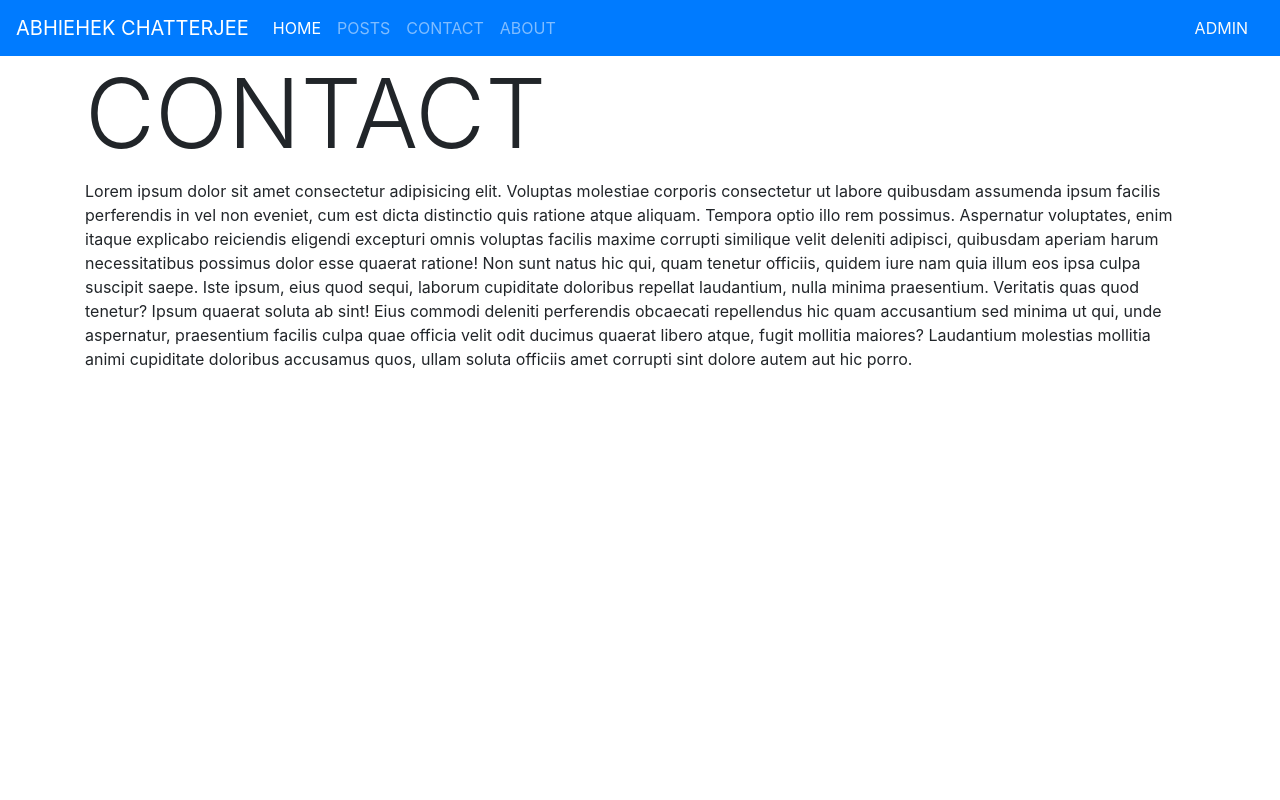
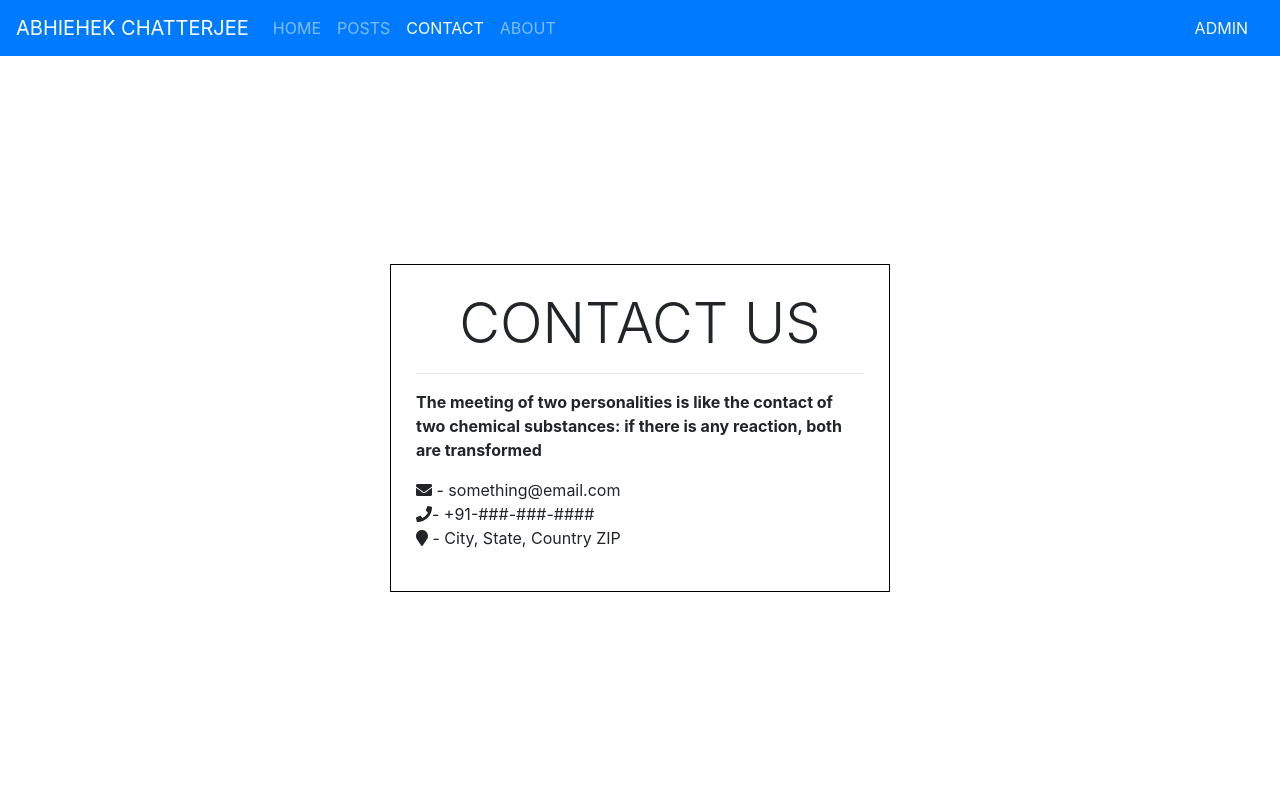
Before and after one commit to AbhisheksProject/personal-blog, a PHP site: page /contact.php in a window 1280 px wide. Run offline with PHP 8.4, Linux system fonts and the light colour scheme.

Commit message:
Some updates

```diff
--- a/public_html/admin/account.php
+++ b/public_html/admin/account.php
@@ -15,6 +15,7 @@
 ?>
 <?php include('../includes/head.php'); ?>
 <title><?php echo ucwords($me['name']); ?></title>
+<link href="../handlers/photo.php?key=<?php echo $me['id']; ?>" rel="icon" type="image/png" />
 <style>
     .hidden{
         display: none;
@@ -71,6 +72,8 @@
 <?php include('../includes/js.php'); ?>
 <script>
     $(document).ready(function(){
+        $('.nav-item').removeClass('active');
+        $('.account').addClass('active');
         $('#image').change(function(){
             $('#image').submit();
         });
--- a/public_html/admin/edit.php
+++ b/public_html/admin/edit.php
@@ -30,6 +30,7 @@
 ?>
 <?php include('../includes/head.php'); ?>
 <title><?php echo ucwords($me['name']); ?></title>
+<link href="../handlers/photo.php?key=<?php echo $me['id']; ?>" rel="icon" type="image/png" />
 </head>
 <body>
 <?php include('../includes/admin/admin_header.php'); ?>
@@ -45,8 +46,9 @@
 <?php include('../includes/js.php'); ?>
 <script>
     $(document).ready(function(){
+        $('.nav-item').removeClass('active');
+        $('.newpost').addClass('active');
         $('form').submit(function(e){
-
             e.preventDefault();
             var data = $(this).serialize() + '&id=<?php echo $data['id']; ?>';
             $.ajax({
--- a/public_html/admin/new.php
+++ b/public_html/admin/new.php
@@ -15,6 +15,7 @@
 ?>
 <?php include('../includes/head.php'); ?>
 <title><?php echo ucwords($me['name']); ?></title>
+<link href="../handlers/photo.php?key=<?php echo $me['id']; ?>" rel="icon" type="image/png" />
 </head>
 <body>
 <?php include('../includes/admin/admin_header.php'); ?>
@@ -30,6 +31,8 @@
 <?php include('../includes/js.php'); ?>
 <script>
     $(document).ready(function(){
+        $('.nav-item').removeClass('active');
+        $('.newpost').addClass('active');
         $('form').submit(function(e){
             e.preventDefault();
             $.ajax({
--- a/public_html/admin/post.php
+++ b/public_html/admin/post.php
@@ -19,6 +19,7 @@
 ?>
 <?php include('../includes/head.php'); ?>
 <title><?php echo ucwords($me['name']); ?></title>
+<link href="../handlers/photo.php?key=<?php echo $me['id']; ?>" rel="icon" type="image/png" />
 <style>
     .post-time{
         color: gray;
@@ -56,11 +57,12 @@
             }
         }
     ?>
-
     </div>
 <?php include('../includes/js.php'); ?>
 <script>
     $(document).ready(function(e){
+        $('.nav-item').removeClass('active');
+        $('.newpost').addClass('active');
         $('.delete').click(function(e){
             e.preventDefault();
             $.ajax({
--- a/public_html/contact.php
+++ b/public_html/contact.php
@@ -1,14 +1,50 @@
 <?php include('includes/head.php'); ?>
     <title>Abhishek Chatterjee</title>
+    <style>
+        body{
+            display: flex;
+            flex-direction: column;
+            width: 100%;
+            height: 100vh;
+        }
+        .bb{
+            flex: 1;
+            display: flex;
+            justify-content: center;
+            align-items: center;
+        }
+        .box{
+            border: 1px solid black;
+            width: 500px;
+            padding: 25px;
+        }
+    </style>
 </head>
 <body>
     <?php include('includes/header.php'); ?>
-    <div class="container">
-    <h1 class="display-1 text-uppercase">Contact</h1>
-    <p>Lorem ipsum dolor sit amet consectetur adipisicing elit. Voluptas molestiae corporis consectetur ut labore quibusdam assumenda ipsum facilis perferendis in vel non eveniet, cum est dicta distinctio quis ratione atque aliquam. Tempora optio illo rem possimus. Aspernatur voluptates, enim itaque explicabo reiciendis eligendi excepturi omnis voluptas facilis maxime corrupti similique velit deleniti adipisci, quibusdam aperiam harum necessitatibus possimus dolor esse quaerat ratione! Non sunt natus hic qui, quam tenetur officiis, quidem iure nam quia illum eos ipsa culpa suscipit saepe. Iste ipsum, eius quod sequi, laborum cupiditate doloribus repellat laudantium, nulla minima praesentium. Veritatis quas quod tenetur? Ipsum quaerat soluta ab sint! Eius commodi deleniti perferendis obcaecati repellendus hic quam accusantium sed minima ut qui, unde aspernatur, praesentium facilis culpa quae officia velit odit ducimus quaerat libero atque, fugit mollitia maiores? Laudantium molestias mollitia animi cupiditate doloribus accusamus quos, ullam soluta officiis amet corrupti sint dolore autem aut hic porro.</p>
+    <div class="container-fluid bb">
+        <div class="box">
+            <h1 class="display-4 text-uppercase text-center">
+                contact us
+            </h1>
+            <hr>
+            <p><b>The meeting of two personalities is like the contact of two chemical substances: if there is any reaction, both are transformed</b></p>
+            <p>
+            <i class="fa fa-envelope" aria-hidden="true"></i> - something@email.com
+                <br>
+                <i class="fa fa-phone" aria-hidden="true"></i>- +91-###-###-####
+                <br>
+                <i class="fa fa-map-marker" aria-hidden="true"></i> - City, State, Country ZIP
+            </p>
+        </div>
+
     </div>
-
-
     <?php include('includes/js.php'); ?>
+    <script>
+        $(document).ready(function(){
+            $('.nav-item').removeClass('active');
+            $('.contact').addClass('active');
+        });
+    </script>
 </body>
 </html>
--- a/public_html/includes/head.php
+++ b/public_html/includes/head.php
@@ -5,3 +5,4 @@
     <meta name="viewport" content="width=device-width, initial-scale=1.0">
     <meta http-equiv="X-UA-Compatible" content="ie=edge">
     <link rel="stylesheet" href="../development/bootstrap.min.css">
+    <link href="/includes/favicon.png" rel="icon" type="image/png" />
--- a/public_html/includes/header.php
+++ b/public_html/includes/header.php
@@ -6,16 +6,16 @@
 
   <div class="collapse navbar-collapse" id="navbarSupportedContent">
     <ul class="navbar-nav mr-auto">
-      <li class="nav-item active">
-        <a class="nav-link" href="index.php">HOME <span class="sr-only">(current)</span></a>
+      <li class="nav-item home">
+        <a class="nav-link" href="index.php">HOME</a>
       </li>
-      <li class="nav-item">
+      <li class="nav-item posts">
         <a class="nav-link" href="posts.php">POSTS</a>
       </li>
-      <li class="nav-item">
+      <li class="nav-item contact">
         <a class="nav-link" href="contact.php">CONTACT</a>
       </li>
-      <li class="nav-item">
+      <li class="nav-item about">
         <a class="nav-link" href="about.php">ABOUT</a>
       </li>
     </ul>
--- a/public_html/index.php
+++ b/public_html/index.php
@@ -11,5 +11,11 @@
     </div>
 
     <?php include('includes/js.php'); ?>
+    <script>
+        $(document).ready(function(){
+            $('.nav-item').removeClass('active');
+            $('.home').addClass('active');
+        });
+    </script>
 </body>
 </html>
--- a/public_html/post.php
+++ b/public_html/post.php
@@ -48,7 +48,9 @@
     </div>
 <?php include('/includes/js.php'); ?>
 <script>
-    $(document).ready(function(e){
+    $(document).ready(function(){
+        $('.nav-item').removeClass('active');
+        $('.posts').addClass('active');
         $('.delete').click(function(e){
             e.preventDefault();
             $.ajax({
--- a/public_html/posts.php
+++ b/public_html/posts.php
@@ -51,5 +51,11 @@
     </div>
 
     <?php include('includes/js.php'); ?>
+    <script>
+        $(document).ready(function(){
+            $('.nav-item').removeClass('active');
+            $('.posts').addClass('active');
+        });
+    </script>
 </body>
 </html>
```
Also changed, not shown: public_html/about.php (+35 -5 lines), public_html/admin/add.php (+12 -1 lines), public_html/admin/dashboard.php (+8 -4 lines), public_html/includes/admin/admin_header.php (+6 -6 lines), public_html/includes/favicon.png (added).
